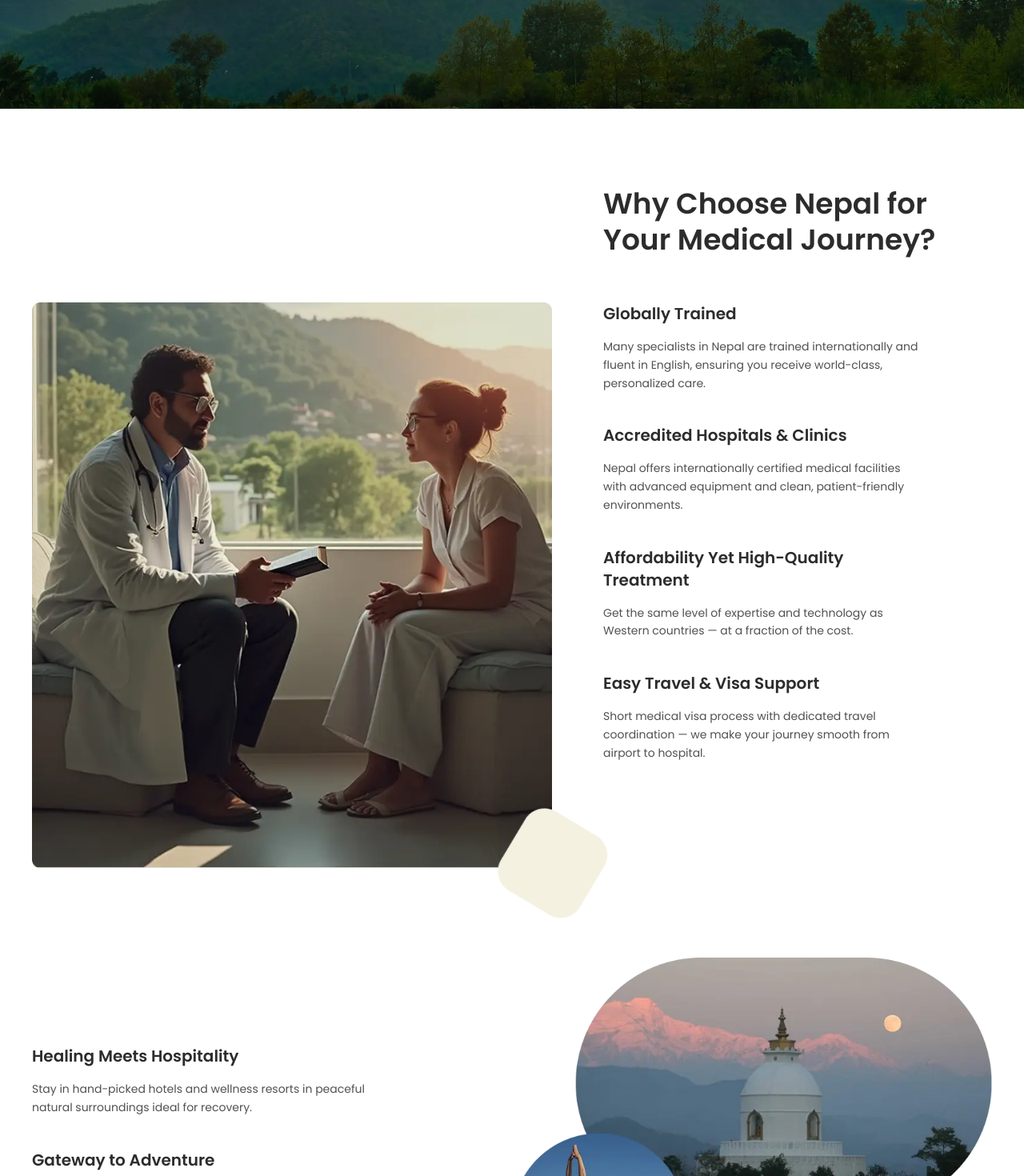
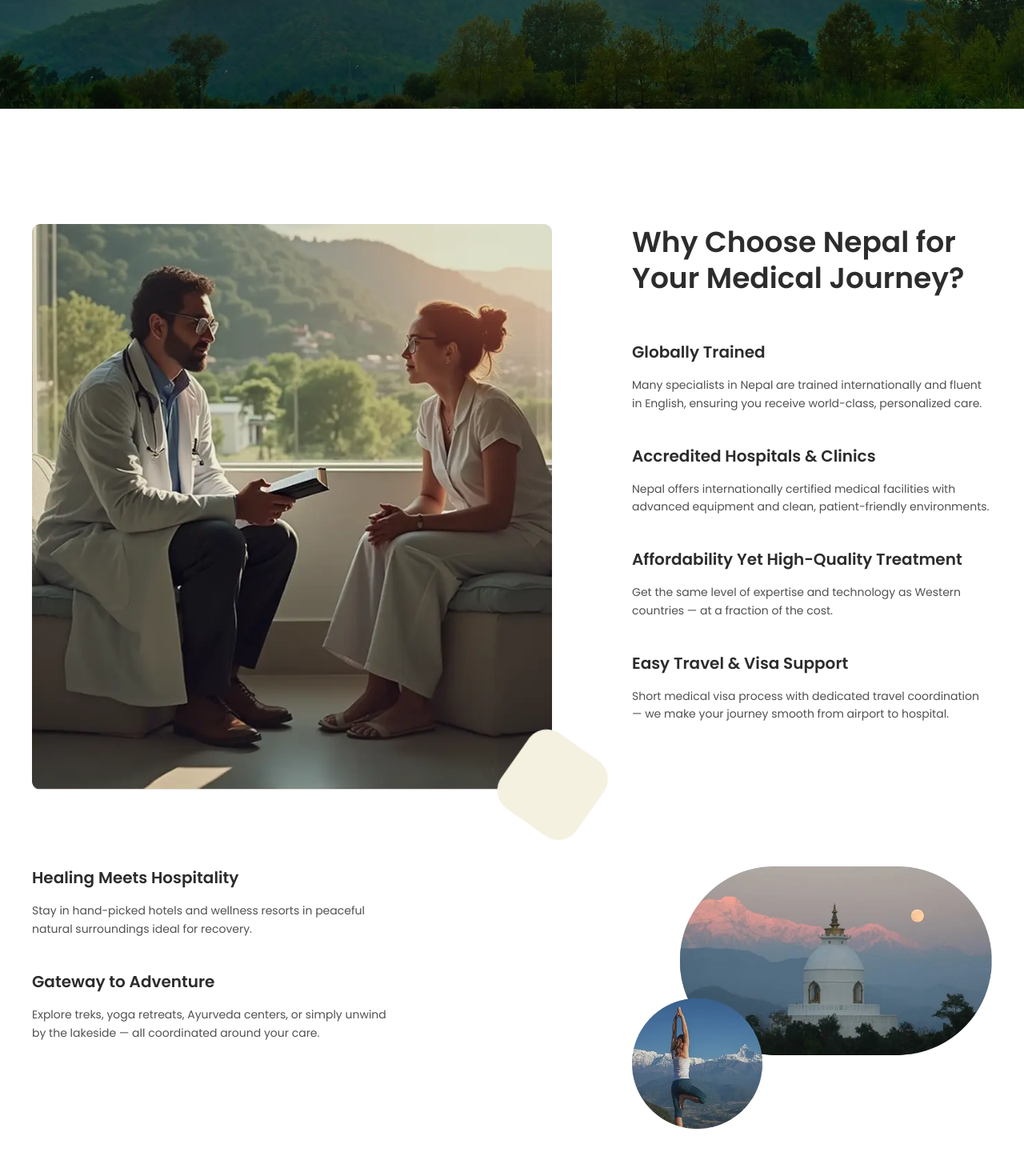
Before and after one commit to SDhakZ/MediConnect, a React (Vite) app: page /landing in a window 1280 px wide. Shown: the part 680-2150 px from the top of the page at 80% size. Built offline with nearby package versions, Linux system fonts and the light colour scheme.

Commit message:
layout adjustments

```diff
--- a/src/pages/components/whyNepal.jsx
+++ b/src/pages/components/whyNepal.jsx
@@ -74,10 +74,10 @@ export default function WhyNepal() {
   ];
 
   return (
-    <section ref={sectionRef} className="py-24 container-margin">
-      <div className="flex justify-start gap-16">
+    <section ref={sectionRef} className="pb-24 pt-36 container-margin">
+      <div className="flex justify-between gap-16">
         {/* Left Image */}
-        <div className="relative mt-[146px]">
+        <div className="relative ">
           <img
             src="/doctor-patient.webp"
             className="max-w-[650px]"
@@ -96,7 +96,7 @@ export default function WhyNepal() {
           <h2 className="text-4xl leading-tight text-primary-black max-w-[423px] font-semibold">
             Why Choose Nepal for Your Medical Journey?
           </h2>
-          <ul className="space-y-10 mt-14 max-w-[400px] text-gray-700">
+          <ul className="space-y-10 mt-14 max-w-[450px] text-gray-700">
             {whyNepal.slice(0, 4).map((data, idx) => (
               <AnimatedPoint
                 key={idx}
@@ -110,7 +110,7 @@ export default function WhyNepal() {
       </div>
 
       {/* Bottom row */}
-      <div className="flex items-center justify-between gap-10 mt-28">
+      <div className="flex justify-between gap-10 mt-24">
         <div className="space-y-6">
           <ul className="space-y-10 max-w-[450px] text-gray-700">
             {whyNepal.slice(4, 6).map((data, idx) => (
@@ -126,7 +126,7 @@ export default function WhyNepal() {
 
         {/* Circle image collage */}
         <div className="relative flex items-center justify-center">
-          <div className="overflow-hidden max-w-[600px]">
+          <div className="overflow-hidden max-w-[450px]">
             <img
               src="/stupa-mountain.webp"
               alt="Nepal Temple"
```
